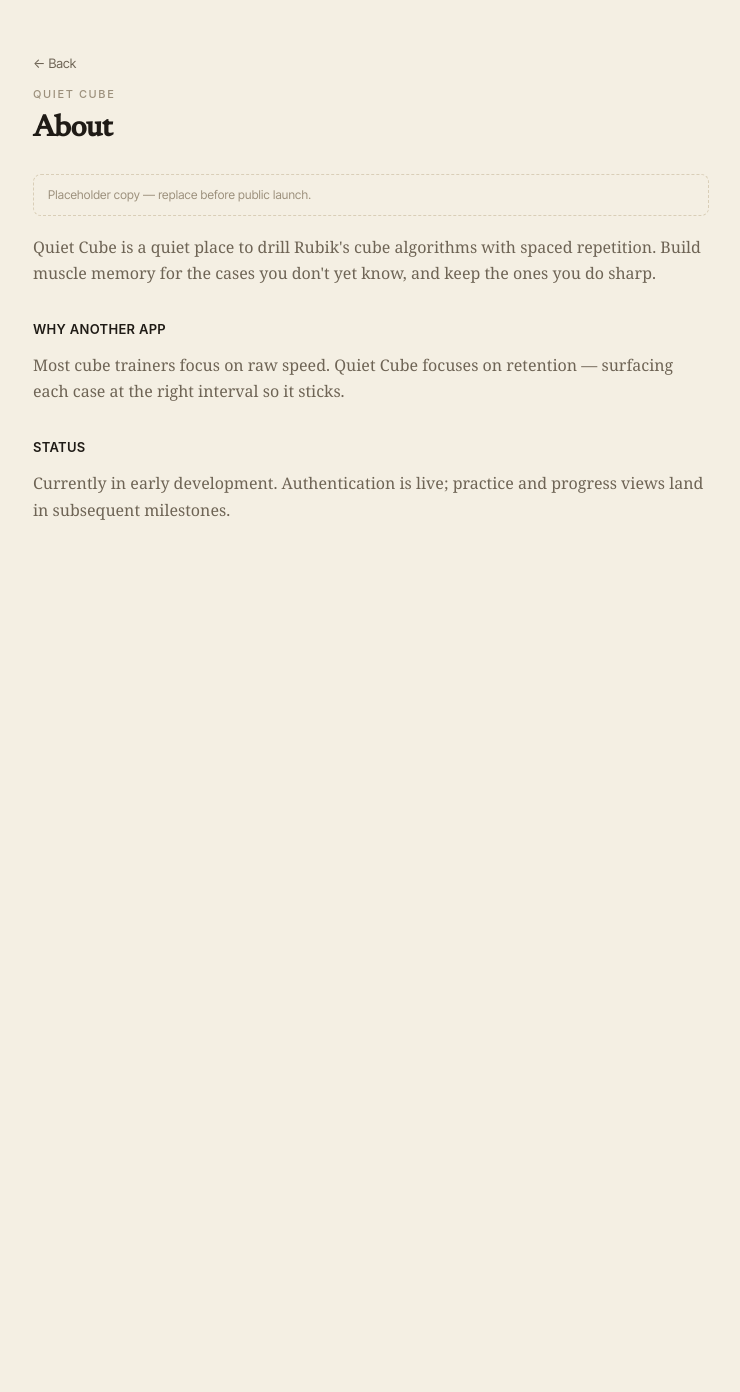
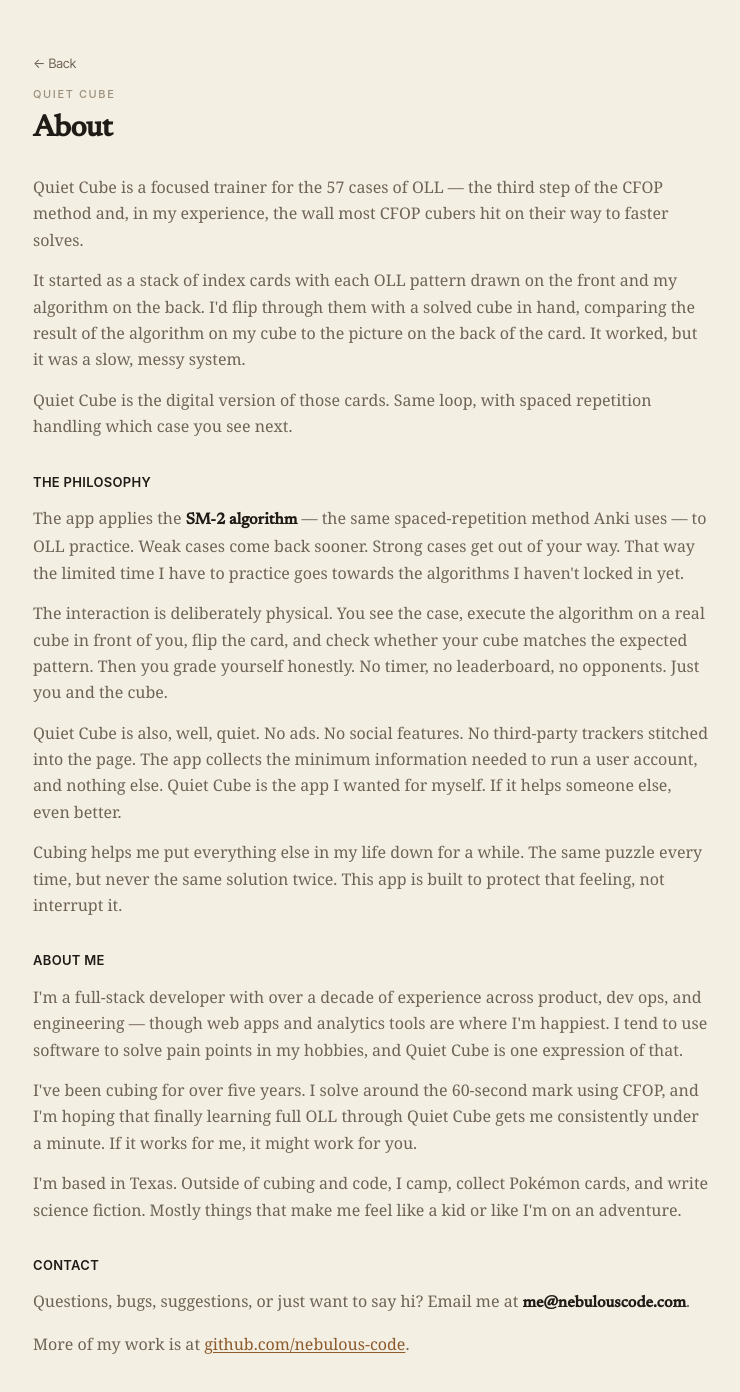
Before and after one commit to nebulous-code/cube_practice_app, a Vue app in the folder frontend/: page /about in a window 1280 px wide. Shown: the top 1392 px of the page, without its empty margins (269-1009 px from the left). Before the commit the page ends 800 px from the top, so only its background shows below. Built offline with nearby package versions, Linux system fonts and the light colour scheme; no server answers; a web font is replaced by a local one.

Commit message:
cleaned up the todo, added about page text, added support yml

```diff
--- a/frontend/src/views/AboutView.vue
+++ b/frontend/src/views/AboutView.vue
@@ -4,24 +4,47 @@
 
 <template>
   <StaticPageView eyebrow="Quiet Cube" title="About">
-    <p class="placeholder">Placeholder copy — replace before public launch.</p>
-
     <p>
-      Quiet Cube is a quiet place to drill Rubik's cube algorithms with
-      spaced repetition. Build muscle memory for the cases you don't yet know,
-      and keep the ones you do sharp.
+      Quiet Cube is a focused trainer for the 57 cases of OLL — the third step of the CFOP method and, in my experience, the wall most CFOP cubers hit on their way to faster solves.
+    </p>
+    <p>
+      It started as a stack of index cards with each OLL pattern drawn on the front and my algorithm on the back. I'd flip through them with a solved cube in hand, comparing the result of the algorithm on my cube to the picture on the back of the card. It worked, but it was a slow, messy system.
+    </p>
+    <p>
+      Quiet Cube is the digital version of those cards. Same loop, with spaced repetition handling which case you see next.
     </p>
 
-    <h2>Why another app</h2>
+    <h2>The philosophy</h2>
     <p>
-      Most cube trainers focus on raw speed. Quiet Cube focuses on
-      retention — surfacing each case at the right interval so it sticks.
+      The app applies the <strong>SM-2 algorithm</strong> — the same spaced-repetition method Anki uses — to OLL practice. Weak cases come back sooner. Strong cases get out of your way. That way the limited time I have to practice goes towards the algorithms I haven't locked in yet.
+    </p>
+    <p>
+      The interaction is deliberately physical. You see the case, execute the algorithm on a real cube in front of you, flip the card, and check whether your cube matches the expected pattern. Then you grade yourself honestly. No timer, no leaderboard, no opponents. Just you and the cube.
+    </p>
+    <p>
+      Quiet Cube is also, well, quiet. No ads. No social features. No third-party trackers stitched into the page. The app collects the minimum information needed to run a user account, and nothing else. Quiet Cube is the app I wanted for myself. If it helps someone else, even better.
+    </p>
+    <p>
+      Cubing helps me put everything else in my life down for a while. The same puzzle every time, but never the same solution twice. This app is built to protect that feeling, not interrupt it.
     </p>
 
-    <h2>Status</h2>
+    <h2>About me</h2>
     <p>
-      Currently in early development. Authentication is live; practice and
-      progress views land in subsequent milestones.
+      I'm a full-stack developer with over a decade of experience across product, dev ops, and engineering — though web apps and analytics tools are where I'm happiest. I tend to use software to solve pain points in my hobbies, and Quiet Cube is one expression of that.
+    </p>
+    <p>
+      I've been cubing for over five years. I solve around the 60-second mark using CFOP, and I'm hoping that finally learning full OLL through Quiet Cube gets me consistently under a minute. If it works for me, it might work for you.
+    </p>
+    <p>
+      I'm based in Texas. Outside of cubing and code, I camp, collect Pokémon cards, and write science fiction. Mostly things that make me feel like a kid or like I'm on an adventure.
+    </p>
+
+    <h2>Contact</h2>
+    <p>
+      Questions, bugs, suggestions, or just want to say hi? Email me at <strong>me@nebulouscode.com</strong>.
+    </p>
+    <p>
+      More of my work is at <a href="https://github.com/nebulous-code" target="_blank" rel="noopener noreferrer">github.com/nebulous-code</a>.
     </p>
   </StaticPageView>
 </template>
```
Also changed, not shown: 2 other files (tests, documents, lock files or other folders).
